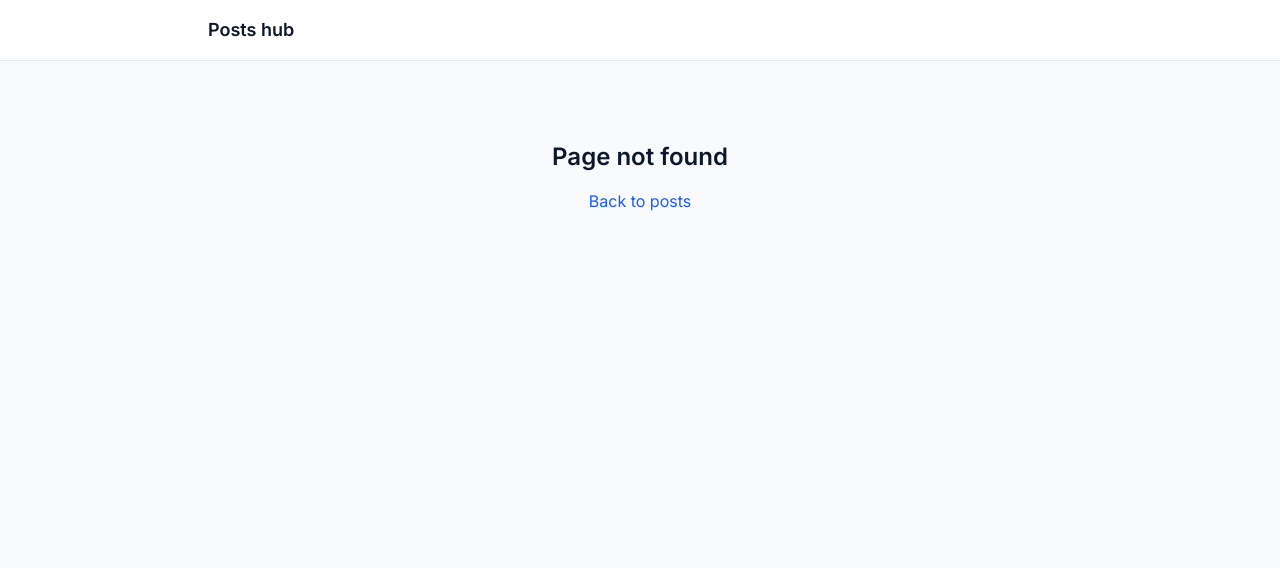
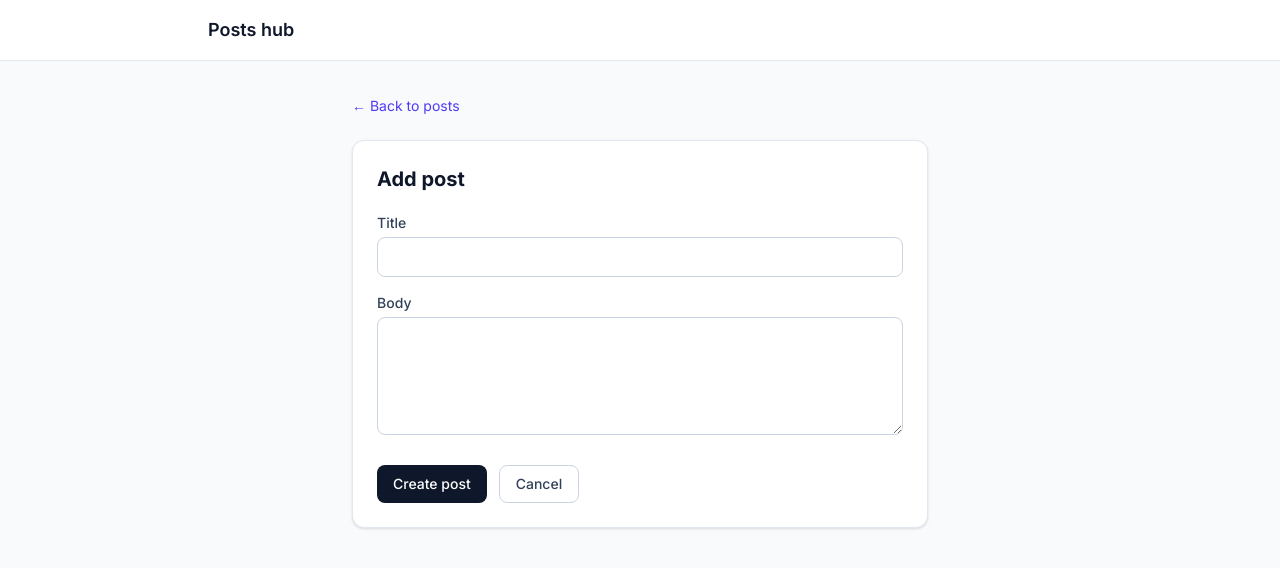
Before and after one commit to lahav97/react-posts-app, a React (Vite) app: page /new in a window 1280 px wide. Before the commit this address had no page. Shown: the top 568 px of the page. Built offline with nearby package versions, Linux system fonts and the light colour scheme.

Commit message:
feat: add post creation page and wire /new route

```diff
--- /dev/null
+++ b/src/pages/NewPostPage.tsx
@@ -0,0 +1,113 @@
+import { useState, type FormEvent } from 'react'
+import { useNavigate, Link } from 'react-router-dom'
+import { useCreatePost } from '../hooks/useCreatePost'
+
+const MIN_TITLE_LENGTH = 3
+const MIN_BODY_LENGTH = 10
+
+export default function NewPostPage() {
+  const navigate = useNavigate()
+  const createPost = useCreatePost()
+
+  const [title, setTitle] = useState('')
+  const [body, setBody] = useState('')
+  const [titleError, setTitleError] = useState<string | null>(null)
+  const [bodyError, setBodyError] = useState<string | null>(null)
+
+  function validate(): boolean {
+    let valid = true
+
+    if (title.trim().length < MIN_TITLE_LENGTH) {
+      setTitleError(`Title must be at least ${MIN_TITLE_LENGTH} characters.`)
+      valid = false
+    } else {
+      setTitleError(null)
+    }
+
+    if (body.trim().length < MIN_BODY_LENGTH) {
+      setBodyError(`Body must be at least ${MIN_BODY_LENGTH} characters.`)
+      valid = false
+    } else {
+      setBodyError(null)
+    }
+
+    return valid
+  }
+
+  function handleSubmit(e: FormEvent<HTMLFormElement>) {
+    e.preventDefault()
+
+    if (!validate()) return
+
+    createPost.mutate(
+      { title: title.trim(), body: body.trim() },
+      {
+        onSuccess: () => {
+          navigate('/', { state: { postCreated: true } })
+        },
+      },
+    )
+  }
+
+  return (
+    <div className="mx-auto max-w-xl space-y-6">
+      <Link to="/" className="inline-flex items-center gap-1 text-sm text-indigo-600 hover:underline">
+        ← Back to posts
+      </Link>
+
+      <div className="rounded-xl border border-slate-200 bg-white p-6 shadow-sm">
+        <h1 className="mb-5 text-xl font-bold text-slate-900">Add post</h1>
+
+        <form onSubmit={handleSubmit} noValidate className="space-y-4">
+          <div>
+            <label htmlFor="title" className="mb-1 block text-sm font-medium text-slate-700">
+              Title
+            </label>
+            <input
+              id="title"
+              type="text"
+              value={title}
+              onChange={(e) => setTitle(e.target.value)}
+              className="h-10 w-full rounded-lg border border-slate-300 px-3 text-sm focus:border-indigo-500 focus:outline-none focus:ring-2 focus:ring-indigo-500/20"
+            />
+            {titleError && <p className="mt-1 text-sm text-red-600">{titleError}</p>}
+          </div>
+
+          <div>
+            <label htmlFor="body" className="mb-1 block text-sm font-medium text-slate-700">
+              Body
+            </label>
+            <textarea
+              id="body"
+              rows={5}
+              value={body}
+              onChange={(e) => setBody(e.target.value)}
+              className="w-full rounded-lg border border-slate-300 px-3 py-2 text-sm focus:border-indigo-500 focus:outline-none focus:ring-2 focus:ring-indigo-500/20"
+            />
+            {bodyError && <p className="mt-1 text-sm text-red-600">{bodyError}</p>}
+          </div>
+
+          {createPost.isError && (
+            <p className="text-sm text-red-600">{createPost.error.message}</p>
+          )}
+
+          <div className="flex gap-3 pt-2">
+            <button
+              type="submit"
+              disabled={createPost.isPending}
+              className="rounded-lg bg-slate-900 px-4 py-2 text-sm font-medium text-white hover:bg-slate-800 disabled:cursor-not-allowed disabled:opacity-50"
+            >
+              {createPost.isPending ? 'Creating…' : 'Create post'}
+            </button>
+            <Link
+              to="/"
+              className="rounded-lg border border-slate-300 px-4 py-2 text-sm font-medium text-slate-700 hover:bg-slate-50"
+            >
+              Cancel
+            </Link>
+          </div>
+        </form>
+      </div>
+    </div>
+  )
+}
--- a/src/router.tsx
+++ b/src/router.tsx
@@ -2,6 +2,7 @@ import { createBrowserRouter } from 'react-router-dom'
 import App from './App'
 import PostsPage from './pages/PostsPage'
 import PostDetailPage from './pages/PostDetailPage'
+import NewPostPage from './pages/NewPostPage'
 import NotFoundPage from './pages/NotFoundPage'
 
 export const router = createBrowserRouter([
@@ -12,6 +13,7 @@ export const router = createBrowserRouter([
     children: [
       { index: true, element: <PostsPage /> },
       { path: 'posts/:id', element: <PostDetailPage /> },
+      { path: 'new', element: <NewPostPage /> },
       { path: '*', element: <NotFoundPage /> },
     ],
   },
```
